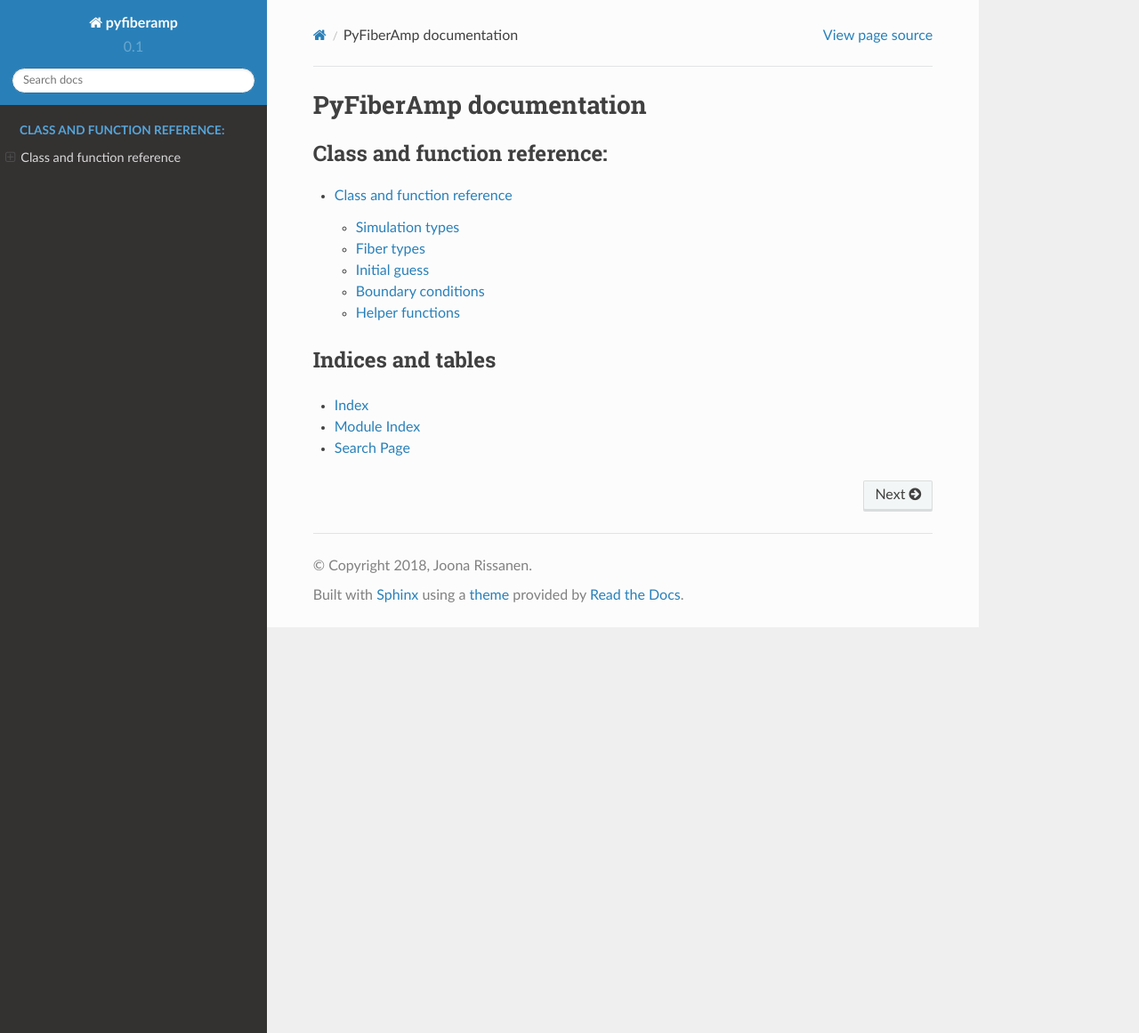
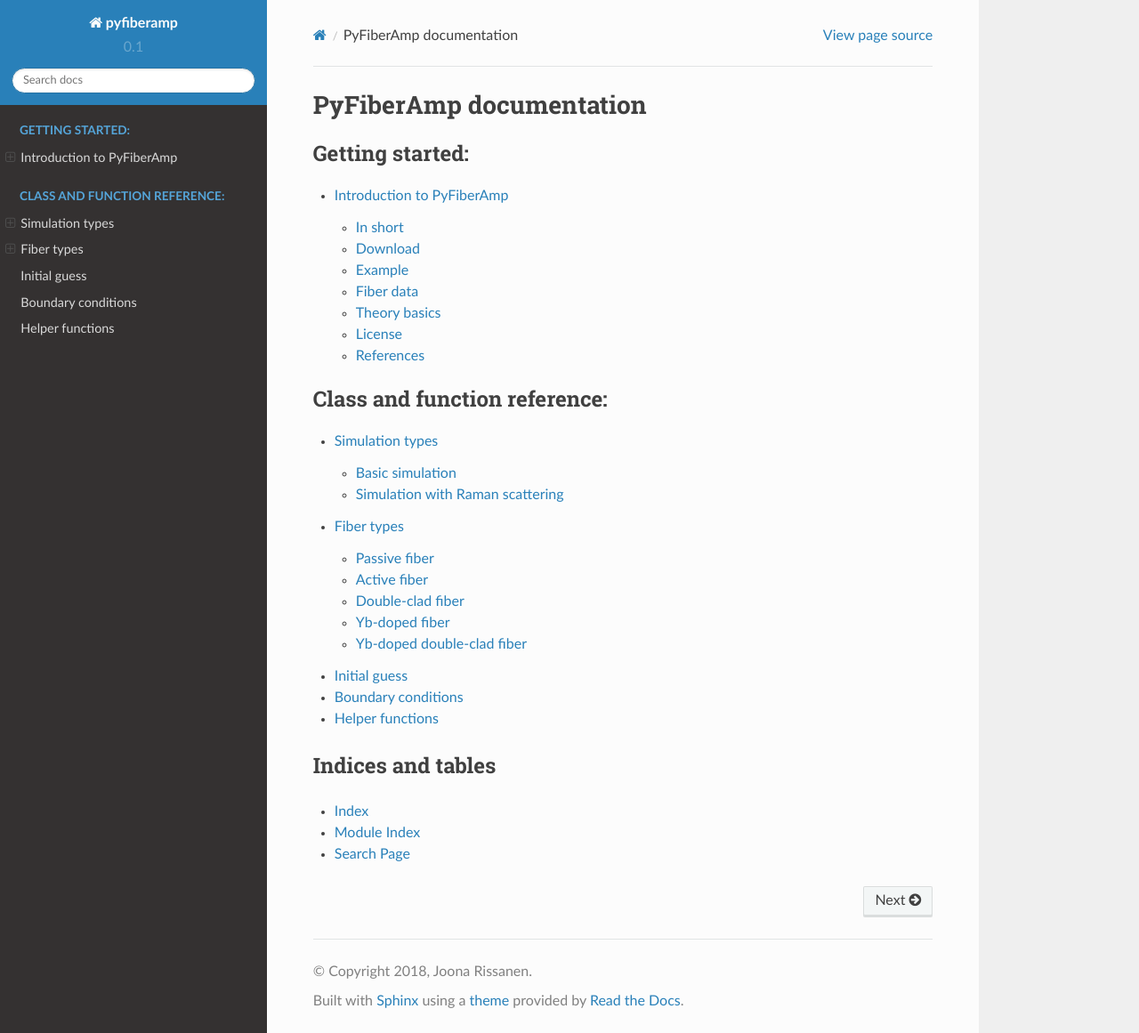
Before and after one commit to Jomiri/pyfiberamp, a Sphinx documentation site: the page built from docs/index.rst, in a window 1280 px wide and 1161 px high. Shown: the whole window at 89% size. Built offline with Sphinx 7.4.7 and the Read the Docs theme 2.0.0, drawn with Linux system fonts in a browser that asks for light colours.

```diff
--- a/docs/auto_source/class_reference.rst
+++ b/docs/auto_source/class_reference.rst
@@ -2,9 +2,10 @@
 Class and function reference
 ----------------------------
 
-.. toctree::
+.. jk toctree::
    :maxdepth: 2
    :caption: Class and function reference:
+
 
    simulation
    fibers
--- a/docs/index.rst
+++ b/docs/index.rst
@@ -7,16 +7,27 @@
 PyFiberAmp documentation
 #########################
 
+
+
 .. toctree::
    :maxdepth: 2
-   :caption: Contents:
+   :caption: Getting started:
 
+   readme_link
 
 .. toctree::
    :maxdepth: 2
    :caption: Class and function reference:
 
-   /auto_source/class_reference
+
+   /auto_source/simulation
+   /auto_source/fibers
+   /auto_source/initial_guess
+   /auto_source/boundary_conditions
+   /auto_source/helper_funcs
+
+
+
 
 
 
--- /dev/null
+++ b/docs/readme_link.rst
@@ -0,0 +1 @@
+.. include:: ../README.rst
```
Also changed, not shown: README.html (+4 -4 lines), README.rst (+8 -7 lines), docs/docs/images/readme_ase_spectra.png (added), docs/docs/images/readme_power_evolution.png (added), docs/images/readme_ase_spectra.png (renamed from images/readme_ase_spectra.png), docs/images/readme_power_evolution.png (renamed from images/readme_power_evolution.png), 2 other files.
